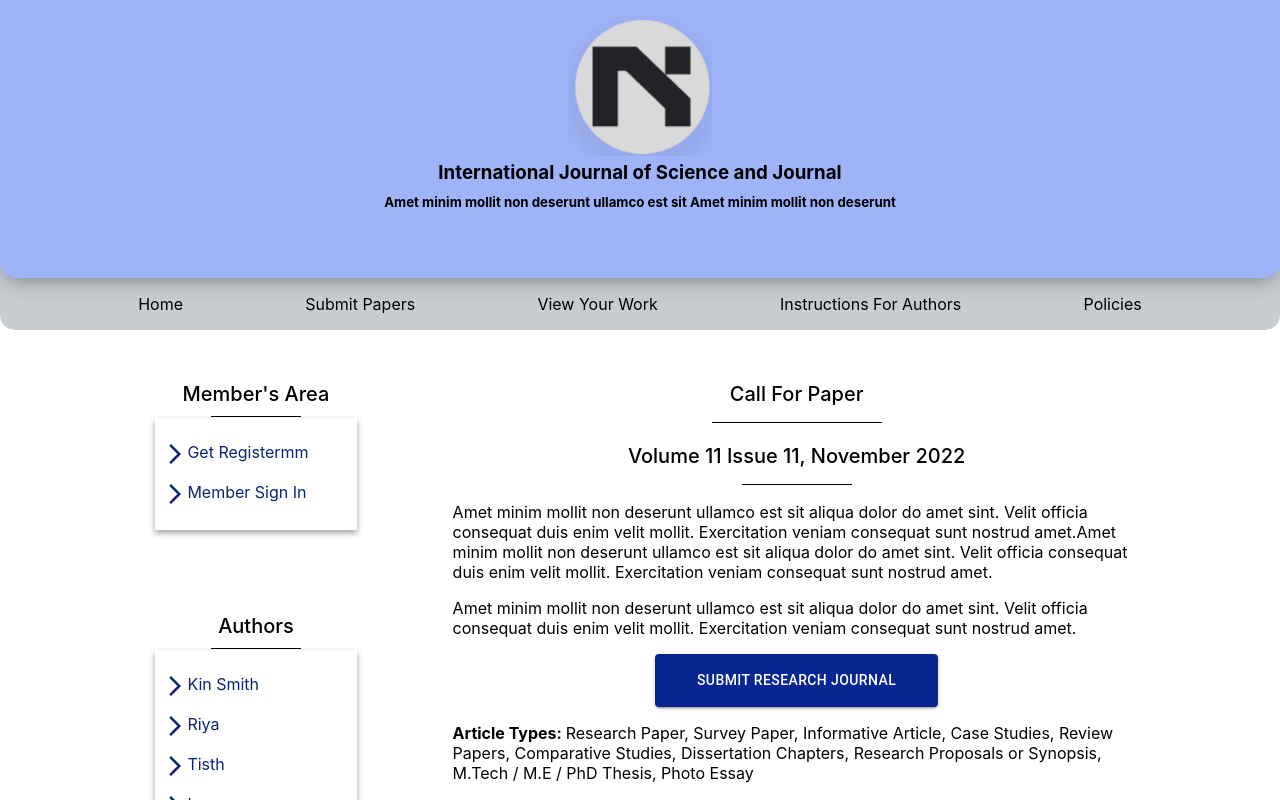
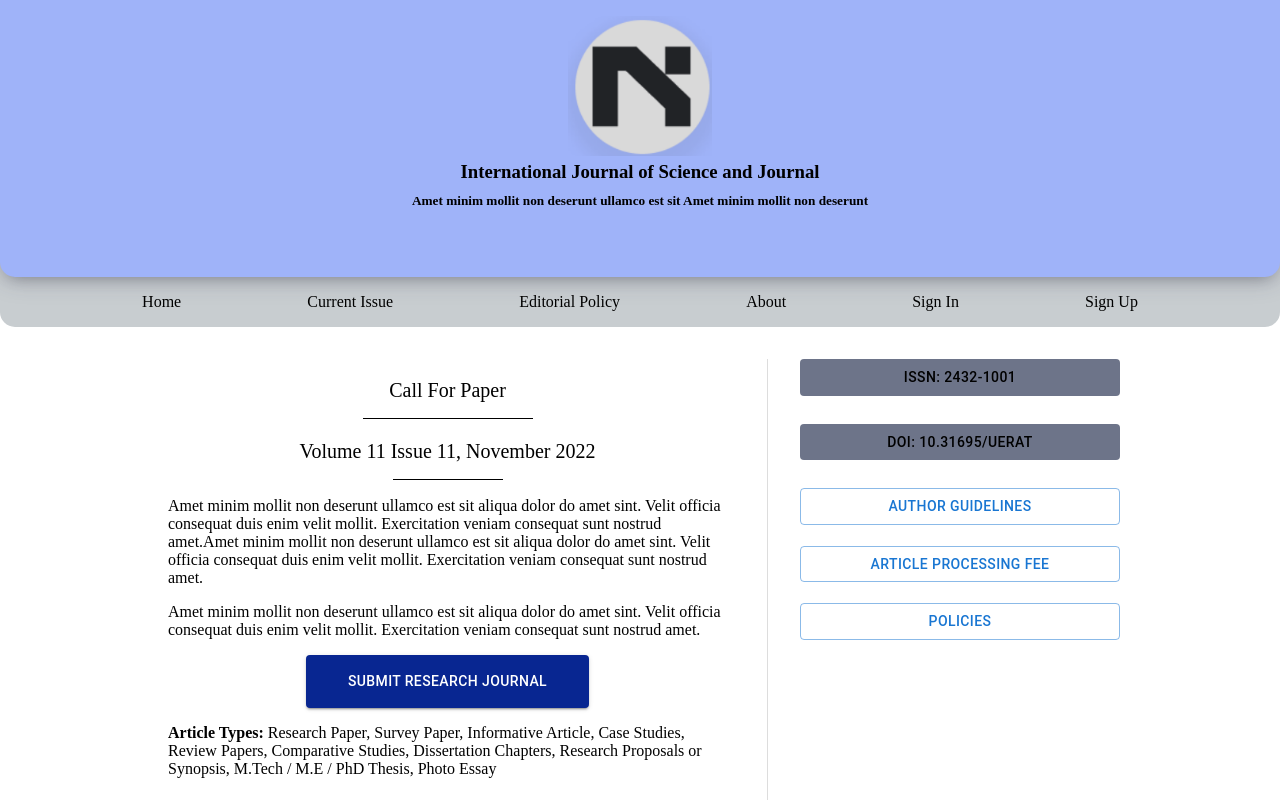
Before and after one commit to Nitin-Rana1/research-journal, a Next.js app: page / in a window 1280 px wide. Shown: the top 800 px of the page. Built offline with nearby package versions, Linux system fonts and the light colour scheme.

Commit message:
addingButtons

```diff
--- a/components/Header.tsx
+++ b/components/Header.tsx
@@ -19,7 +19,7 @@ function Header({ toggleDrawer }: any) {
         <span className={styles.icon}>
         <Menu onClick={toggleDrawer(true)} />
         </span>
-        {['Home', 'Submit Papers', 'View Your Work', 'Instructions For Authors', 'Policies'].map((val)=>(
+        {['Home', 'Current Issue', 'Editorial Policy', 'About', 'Sign In', 'Sign Up'].map((val)=>(
           <div key={val} className={styles.menus}>
             {val}
           </div>
--- a/components/SideBar.tsx
+++ b/components/SideBar.tsx
@@ -1,26 +1,21 @@
 import styles from "./styles/SideBar.module.scss"
 import { AccessAlarm, ArrowForwardIos } from '@mui/icons-material';
-import { Icon } from "@mui/material";
+import { Button, Icon } from "@mui/material";
 function SideBar() {
     return (
         <main className={styles.sidebar}>
             <article>
-                <h3>Member&#39;s Area</h3>
-                <div className={styles.bigLine}><div></div></div>
-                <span>
-                <p><ArrowForwardIos/>Get Registermm</p>
-                <p><ArrowForwardIos/>Member Sign In</p>
-                </span>
-            </article>
+                <div className={styles.blueButtonGroup}>
+                <Button variant="contained" className={styles.blueButton}>ISSN: 2432-1001 </Button>
+                <Button variant="contained" className={styles.blueButton}>DOI: 10.31695/UERAT</Button>
+                <Button variant="outlined" className={styles.plainButton}>Author Guidelines</Button>
+                <Button variant="outlined" className={styles.plainButton}>Article Processing Fee</Button>
+                <Button variant="outlined" className={styles.plainButton}>Policies</Button>
+
+                </div>
+                </article>
             <article>
-                <h3>Authors</h3>
-                <div className={styles.bigLine}><div></div></div>
-                <span>
-                <p><ArrowForwardIos/> Kin Smith</p>
-                <p><ArrowForwardIos/>Riya</p>
-                <p><ArrowForwardIos/>Tisth</p>
-                <p><ArrowForwardIos/>Lorry</p>
-                </span>
+
             </article>
         </main>
     )
--- a/components/styles/HomePageContent.module.scss
+++ b/components/styles/HomePageContent.module.scss
@@ -1,3 +1,4 @@
+// @import url("https://fonts.googleapis.com/css2?family=Poppins:wght@300;400;500&display=swap");
 .bigLine,
 .smallLine {
   display: grid;
@@ -39,25 +40,6 @@
   }
 }
 
-.sidebar{
-    article {
-      display: grid;
-      place-items: center;
-      padding: 2em 4em;
-      h3{
-        text-align: center;
-        font-weight: 500;
-        font-size: 1.25em;
-        margin-bottom: 0.5em;
-      }
-    }
-    .search{
-      input{
-        margin: 1em 0;
-      }
-    }
-  }
-
   /* Extra small devices (phones, 600px and down) */
 @media only screen and (max-width: 600px) {
 }
@@ -68,21 +50,10 @@
 
 /* Medium devices (landscape tablets, 768px and up) */
 @media only screen and (min-width: 768px) {
-  .mainSection{
-    order: 2;
-    width: clamp(50vw, 60vw, 70vw);
-    justify-content: center;
-
-  }
 }
 
 /* Large devices (laptops/desktops, 992px and up) */
 @media only screen and (min-width: 992px) {
-  .main{
-    min-width: 50vw;
-width: clamp(30vw, 40vw, 50vw);
-
-  }
 }
 
 /* Extra large devices (large laptops and desktops, 1200px and up) */
--- a/components/styles/SideBar.module.scss
+++ b/components/styles/SideBar.module.scss
@@ -11,37 +11,39 @@
     height: 0.1em;
   }
 }
-.sidebar{
-    article {
-      display: grid;
-    //   place-items: center;
-      padding: 2em 3.5em;
-      h3{
-        text-align: center;
-        font-weight: 500;
-        font-size: 1.25em;
-        margin-bottom: 0.5em;
-      }
-      span{
-        color: #0c2375;
-        padding: 0.5em;
-        padding-right: 3em;
-        box-shadow: rgba(0, 0, 0, 0.16) 0px 3px 6px, rgba(0, 0, 0, 0.23) 0px 3px 6px;
-        p{
-            display: flex;
-        }
-      }
+
+.sidebar {
+  border-left: 1px solid #ddd;
+  margin-top: 2em;
+  article {
+    display: grid;
+    padding: 0em 2em;
+  }
+  .blueButtonGroup{
+    display: grid;
+    .blueButton{
+      margin-bottom: 2em;
+      padding-right: 2em;
+      padding-left: 2em;
+      background-color: #6d7489;
+      color: black;
+
+      // box-shadow: rgba(50, 50, 93, 0.25) 0px 30px 60px -12px inset, rgba(0, 0, 0, 0.3) 0px 18px 36px -18px inset;
+      box-shadow: none;
+      width: clamp(30vw, 35vw, 40vw);
     }
-    .search{
-      input{
-        margin: 1em 0;
-      }
+    .plainButton{
+      margin-bottom: 1.5em;
+      // color: #000000;
+      // border-color: #000000;
+      // width: clamp(23vw, 30vw, 35vw);
+      width: clamp(30vw, 35vw, 40vw);
     }
   }
+}
 
-  /* Extra small devices (phones, 600px and down) */
-@media only screen and (max-width: 600px) {
-}
+/* Extra small devices (phones, 600px and down) */
+@media only screen and (max-width: 600px) {}
 
 /* Small devices (portrait tablets and large phones, 600px and up) */
 @media only screen and (min-width: 600px) {
@@ -49,15 +51,14 @@
 
 /* Medium devices (landscape tablets, 768px and up) */
 @media only screen and (min-width: 768px) {
-  .sidebar{
-    order: 1;
-  }
 }
 
 /* Large devices (laptops/desktops, 992px and up) */
 @media only screen and (min-width: 992px) {
+  .blueButton, .plainButton{
+    max-width: 25vw;
+  }
 }
 
 /* Extra large devices (large laptops and desktops, 1200px and up) */
-@media only screen and (min-width: 1200px) {
-}
+@media only screen and (min-width: 1200px) {}
--- a/pages/index.tsx
+++ b/pages/index.tsx
@@ -50,20 +50,7 @@ const Home: NextPage = () => {
       onKeyDown={toggleDrawer(false)}
     >
       <List>
-        {['Inbox', 'Starred', 'Send email', 'Drafts'].map((text, index) => (
-          <ListItem key={text} disablePadding>
-            <ListItemButton>
-              <ListItemIcon>
-                {index % 2 === 0 ? <Inbox /> : <Mail />}
-              </ListItemIcon>
-              <ListItemText primary={text} />
-            </ListItemButton>
-          </ListItem>
-        ))}
-      </List>
-      <Divider />
-      <List>
-        {['All mail', 'Trash', 'Spam'].map((text, index) => (
+        {['Home', 'Current Issue', 'Editorial Policy', 'About', 'Sign In', 'Sign Up'].map((text, index) => (
           <ListItem key={text} disablePadding>
             <ListItemButton>
               <ListItemIcon>
--- a/styles/Home.module.scss
+++ b/styles/Home.module.scss
@@ -11,26 +11,25 @@
 
 /* Medium devices (landscape tablets, 768px and up) */
 @media only screen and (min-width: 768px) {
-  .main{
-    display: flex;
-    justify-content: center;
-  }
+
 }
 
 /* Large devices (laptops/desktops, 992px and up) */
 @media only screen and (min-width: 992px) {
-  // .main{
-  //   padding-right: 10em;
-  //   padding-left: 10em;
-
-  // }
+  .main{
+    display: flex;
+    justify-content: center;
+    padding-right: 2vw;
+    padding-left: 2vw;
+  }
 }
 
 /* Extra large devices (large laptops and desktops, 1200px and up) */
 @media only screen and (min-width: 1200px) {
-  // .main{
-  //   padding-right: 15em;
-  //   padding-left: 15em;
-
-  // }
+  .main{
+    display: flex;
+    justify-content: center;
+    padding-right: 10vw;
+    padding-left: 10vw;
+  }
 }
--- a/styles/globals.css
+++ b/styles/globals.css
@@ -2,7 +2,7 @@ html,
 body {
   padding: 0;
   margin: 0;
-  font-family: -apple-system, BlinkMacSystemFont, Segoe UI, Roboto, Oxygen,
+  font-family: "Poppins," -apple-system, BlinkMacSystemFont, Segoe UI, Roboto, Oxygen,
     Ubuntu, Cantarell, Fira Sans, Droid Sans, Helvetica Neue, sans-serif;
 }
 
```
